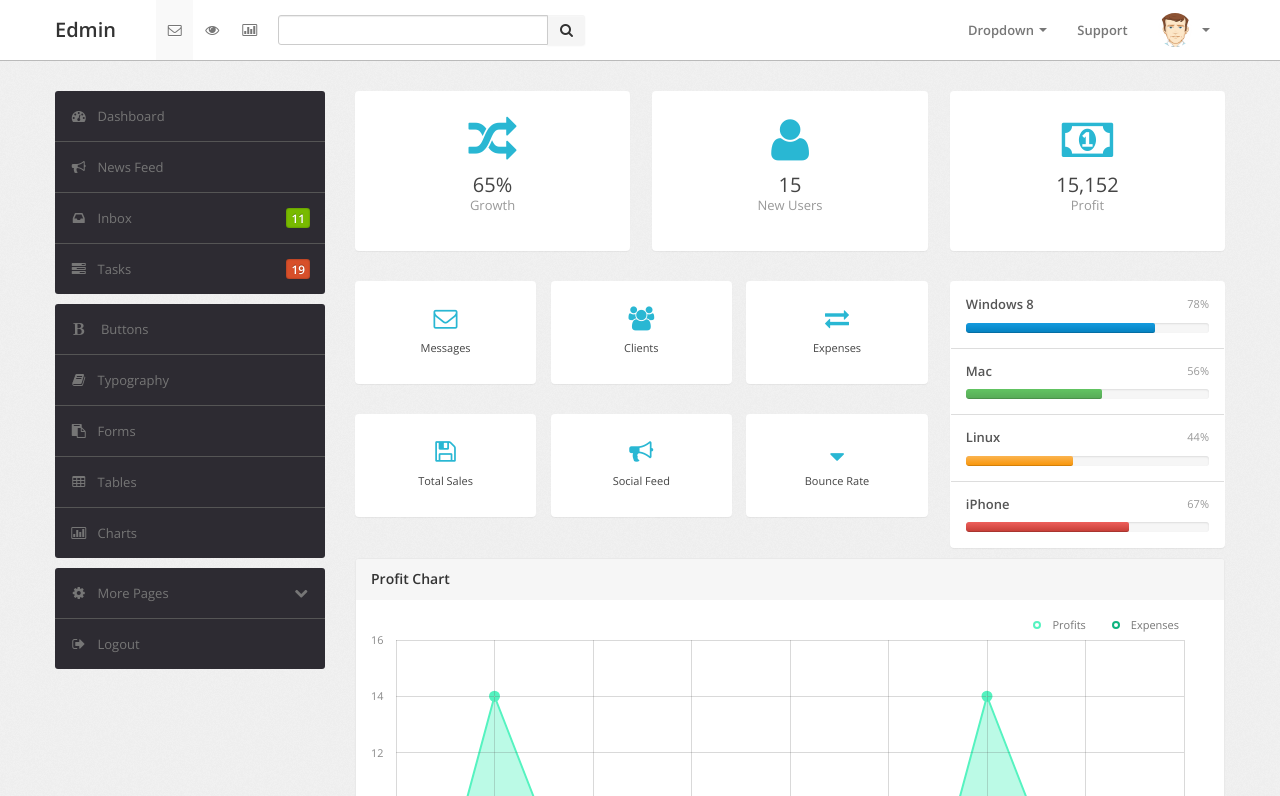
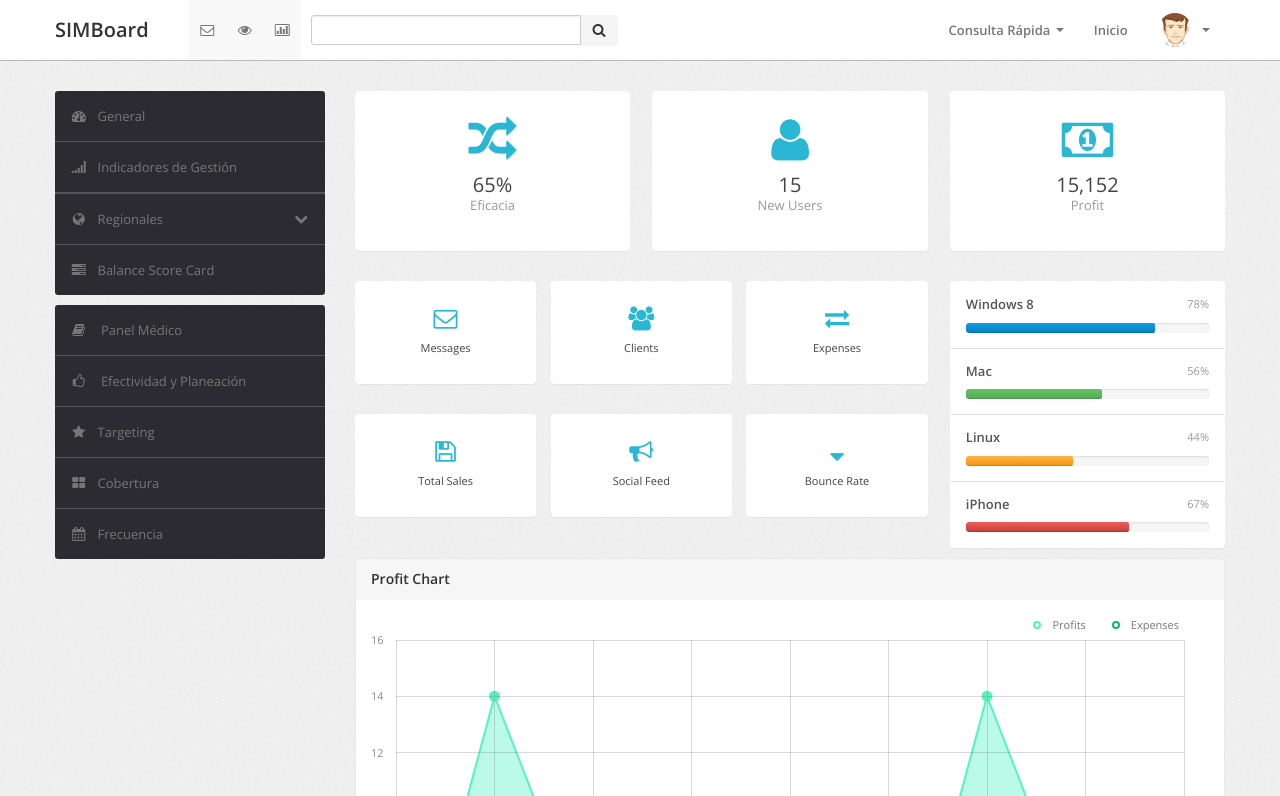
Before and after one commit to andresDesigner/SIMdashboard, a plain HTML site: page index.html in a window 1280 px wide. Shown: the top 796 px of the page. Drawn offline with nearby package versions, Linux system fonts and the light colour scheme.

Commit message:
v1.01
menu lateral ajustado en index para contexto empresa

```diff
--- a/index.html
+++ b/index.html
@@ -17,12 +17,12 @@
             <div class="navbar-inner">
                 <div class="container">
                     <a class="btn btn-navbar" data-toggle="collapse" data-target=".navbar-inverse-collapse">
-                        <i class="icon-reorder shaded"></i></a><a class="brand" href="index.html">Edmin </a>
+                        <i class="icon-reorder shaded"></i></a><a class="brand" href="index.html">SIMBoard </a>
                     <div class="nav-collapse collapse navbar-inverse-collapse">
                         <ul class="nav nav-icons">
-                            <li class="active"><a href="#"><i class="icon-envelope"></i></a></li>
-                            <li><a href="#"><i class="icon-eye-open"></i></a></li>
-                            <li><a href="#"><i class="icon-bar-chart"></i></a></li>
+                            <li class="active"><a href="#"><i class="icon-envelope" Title="Enviar Pantalla"></i></a></li>
+                            <li class="active"><a href="#"><i class="icon-eye-open" Title="Ver informe"></i></a></li>
+                            <li class="active"><a href="#"><i class="icon-bar-chart" Title="Ver Estadísticas"></i></a></li>
                         </ul>
                         <form class="navbar-search pull-left input-append" action="#">
                         <input type="text" class="span3">
@@ -31,26 +31,27 @@
                         </button>
                         </form>
                         <ul class="nav pull-right">
-                            <li class="dropdown"><a href="#" class="dropdown-toggle" data-toggle="dropdown">Dropdown
+                            <li class="dropdown"><a href="#" class="dropdown-toggle" data-toggle="dropdown">Consulta Rápida
                                 <b class="caret"></b></a>
                                 <ul class="dropdown-menu">
-                                    <li><a href="#">Item No. 1</a></li>
-                                    <li><a href="#">Don't Click</a></li>
+                                    <li><a href="#">KPI's</a></li>
+                                    <li><a href="#">BSC</a></li>
+                                    <li><a href="#">Bricks</a></li>
                                     <li class="divider"></li>
-                                    <li class="nav-header">Example Header</li>
-                                    <li><a href="#">A Separated link</a></li>
+                                    <li class="nav-header">Actualizaciones</li>
+                                    <li><a href="#">Ver análisis Mes</a></li>
                                 </ul>
                             </li>
-                            <li><a href="#">Support </a></li>
+                            <li><a href="#">Inicio</a></li>
                             <li class="nav-user dropdown"><a href="#" class="dropdown-toggle" data-toggle="dropdown">
                                 <img src="images/user.png" class="nav-avatar" />
                                 <b class="caret"></b></a>
                                 <ul class="dropdown-menu">
-                                    <li><a href="#">Your Profile</a></li>
-                                    <li><a href="#">Edit Profile</a></li>
-                                    <li><a href="#">Account Settings</a></li>
+                                    <li><a href="#">Tu Perfil</a></li>
+                                    <li><a href="#">Editar Perfil</a></li>
+                                    <li><a href="#">Ver mis Permisos</a></li>
                                     <li class="divider"></li>
-                                    <li><a href="#">Logout</a></li>
+                                    <li><a href="#">Cerrar Sesión</a></li>
                                 </ul>
                             </li>
                         </ul>
@@ -67,37 +68,33 @@
                     <div class="span3">
                         <div class="sidebar">
                             <ul class="widget widget-menu unstyled">
-                                <li class="active"><a href="index.html"><i class="menu-icon icon-dashboard"></i>Dashboard
+                                <li class="active"><a href="index.html"><i class="menu-icon icon-dashboard"></i>General
                                 </a></li>
-                                <li><a href="activity.html"><i class="menu-icon icon-bullhorn"></i>News Feed </a>
+                                <li><a href="activity.html"><i class="menu-icon icon-signal"></i>Indicadores de Gestión </a>
                                 </li>
-                                <li><a href="message.html"><i class="menu-icon icon-inbox"></i>Inbox <b class="label green pull-right">
-                                    11</b> </a></li>
-                                <li><a href="task.html"><i class="menu-icon icon-tasks"></i>Tasks <b class="label orange pull-right">
-                                    19</b> </a></li>
-                            </ul>
+                                <!--/.widget-nav-->
+                                <li class="widget widget-menu unstyled">
+                                <li><a class="collapsed" data-toggle="collapse" href="#togglePages"><i class="menu-icon icon-globe">
+                                </i><i class="icon-chevron-down pull-right"></i><i class="icon-chevron-up pull-right">
+                                </i>Regionales </a>
+                                    <ul id="togglePages" class="collapse unstyled">
+                                        <li><a href="other-login.html"><i class="icon-globe"></i>Centro </a></li>
+                                        <li><a href="other-user-profile.html"><i class="icon-globe"></i>Eje cafetero </a></li>
+                                        <li><a href="other-user-listing.html"><i class="icon-globe"></i>Costa </a></li>
+                                        <li><a href="other-user-listing.html"><i class="icon-globe"></i>Santanderes </a></li>
+                                </li>
+                                    </ul>
+                            <li><a href="task.html"><i class="menu-icon icon-tasks"></i>Balance Score Card</a></li>
+                        </ul>
                             <!--/.widget-nav-->
 
 
                             <ul class="widget widget-menu unstyled">
-                                <li><a href="ui-button-icon.html"><i class="menu-icon icon-bold"></i> Buttons </a></li>
-                                <li><a href="ui-typography.html"><i class="menu-icon icon-book"></i>Typography </a></li>
-                                <li><a href="form.html"><i class="menu-icon icon-paste"></i>Forms </a></li>
-                                <li><a href="table.html"><i class="menu-icon icon-table"></i>Tables </a></li>
-                                <li><a href="charts.html"><i class="menu-icon icon-bar-chart"></i>Charts </a></li>
-                            </ul>
-                            <!--/.widget-nav-->
-                            <ul class="widget widget-menu unstyled">
-                                <li><a class="collapsed" data-toggle="collapse" href="#togglePages"><i class="menu-icon icon-cog">
-                                </i><i class="icon-chevron-down pull-right"></i><i class="icon-chevron-up pull-right">
-                                </i>More Pages </a>
-                                    <ul id="togglePages" class="collapse unstyled">
-                                        <li><a href="other-login.html"><i class="icon-inbox"></i>Login </a></li>
-                                        <li><a href="other-user-profile.html"><i class="icon-inbox"></i>Profile </a></li>
-                                        <li><a href="other-user-listing.html"><i class="icon-inbox"></i>All Users </a></li>
-                                    </ul>
-                                </li>
-                                <li><a href="#"><i class="menu-icon icon-signout"></i>Logout </a></li>
+                                <li><a href="ui-button-icon.html"><i class="menu-icon icon-book"></i> Panel Médico </a></li>
+                                <li><a href="ui-typography.html"><i class="menu-icon icon-thumbs-up"></i> Efectividad y Planeación </a></li>
+                                <li><a href="form.html"><i class="menu-icon icon-star"></i>Targeting </a></li>
+                                <li><a href="table.html"><i class="menu-icon icon-th-large"></i>Cobertura </a></li>
+                                <li><a href="charts.html"><i class="menu-icon icon-calendar"></i>Frecuencia </a></li>
                             </ul>
                         </div>
                         <!--/.sidebar-->
@@ -109,7 +106,7 @@
                                 <div class="btn-box-row row-fluid">
                                     <a href="#" class="btn-box big span4"><i class=" icon-random"></i><b>65%</b>
                                         <p class="text-muted">
-                                            Growth</p>
+                                            Eficacia</p>
                                     </a><a href="#" class="btn-box big span4"><i class="icon-user"></i><b>15</b>
                                         <p class="text-muted">
                                             New Users</p>
```
